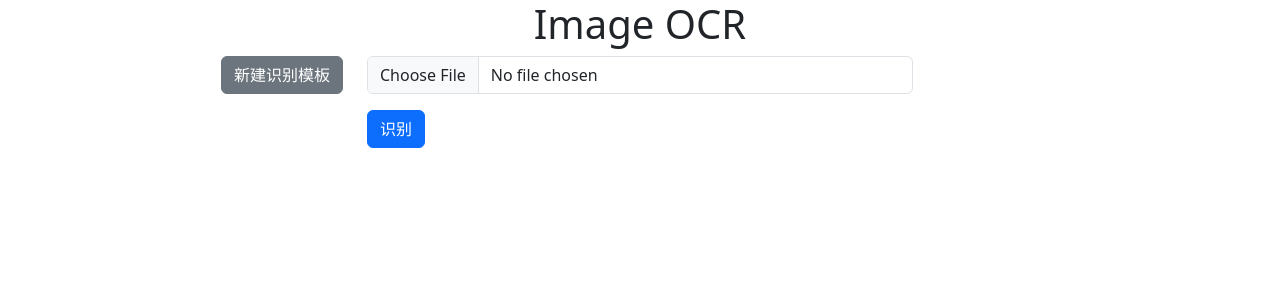
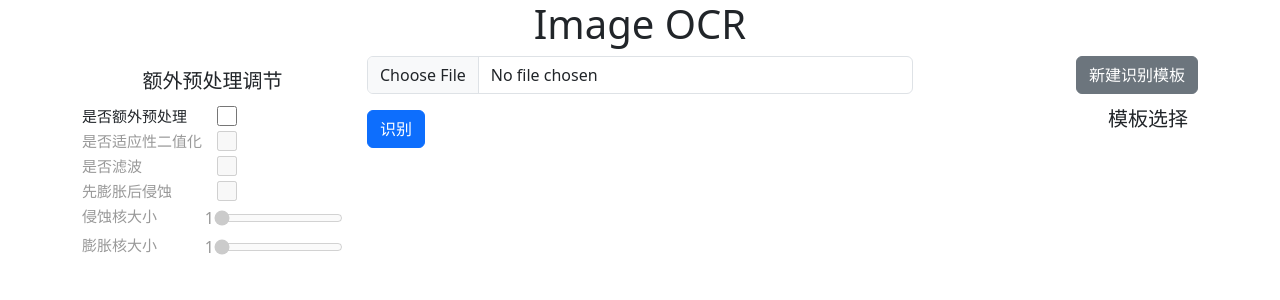
Before and after one commit to Catherine526940/OCR-certificate, a Flask app: page / in a window 1280 px wide. Shown: the top 300 px of the page. Run offline with Flask 3, Linux system fonts and the light colour scheme.

Commit message:
UPDATE: webpage 11.html ADD: Preprocessing framework

```diff
--- a/app/ImageOCR.py
+++ b/app/ImageOCR.py
@@ -29,7 +29,7 @@ class ImageOCR:
         return h, w, pd.DataFrame(template, columns=["name", "ltx", "lty", "rbx", "rby"])
 
     def recognize(self, image):
-        _, enhanced_image, angle = self.image_processor.processImage(image, self.template.iloc[:, 1:], (self.image_w, self.image_h))
+        _, enhanced_image, angle = self.image_processor.processImage(image, (self.image_w, self.image_h))
         result = self.getResult(enhanced_image, image.shape, angle)
         return result
 
--- a/app/app.py
+++ b/app/app.py
@@ -11,6 +11,7 @@ import io
 
 from ImageOCR import ImageOCR
 from EasyOCR import EasyOCR
+from ImageProcessing.preprocess import ImageProcessor
 
 app = Flask(__name__)
 ocr = ImageOCR("../ournet/weights/model_6.pth")
@@ -76,5 +77,11 @@ def change():
     ocr.changeMuban(name)
     return jsonify(name)
 
+@app.route('/api/processconfig')
+def setConfig():
+    config = json.loads(request.data)
+    image_new = ocr.image_processor.changeConfig(config)
+    return jsonify(image_new)
+
 if __name__ == "__main__":
     app.run(debug=True)
--- a/app/templates/11.html
+++ b/app/templates/11.html
@@ -21,13 +21,43 @@
             align-items: flex-end; /* 按钮浮动到右侧 */
         }
 
-        .button-column button {
+        .button-column .delete-button {
+            margin-left: 5px;
+        }
+        .button-column-row{
+            display: flex;
+            flex-direction: row;
             margin-bottom: 5px; /* 调整按钮之间的垂直间距 */
+        }
+        .button-column-row button{
             padding: 5px 10px; /* 调整按钮的内边距 */
             font-size: 14px; /* 调整按钮的字体大小 */
         }
-        .button-column button.delete-button {
-            margin-left: 5px;
+        .column-title{
+            height: 30px;
+            font-size: 20px;
+            line-height: 30px;
+            margin: 10px 0;
+        }
+        .title-right{
+            text-align: right;
+            padding-right: 10px;
+        }
+        .title-left{
+            text-align: center;
+        }
+        .preprocess-title{
+            font-size: 15px;
+            line-height: 20px;
+            margin-right: 5px;
+            width: 130px;
+        }
+        .preprocess-checkbox{
+            width: 20px;
+            height: 20px;
+        }
+        .preprocess-disabled{
+            color: #999;
         }
     </style>
 </head>
@@ -36,10 +66,37 @@
         <h1 id="pageTitle" class="text-center">Image OCR</h1>
         <div class="row">
             <div class="col-md-3">
-                <div class="button-column">
-                    <!-- 新建按钮 -->
-                    <a href="/new" class="btn btn-secondary">新建识别模板</a>
+                <form id="preprocessForm">
+                    <div class="column-title title-left">额外预处理调节</div>
+                    <div class="button-column-row">
+                        <label class="preprocess-title" for="use-preprocess">是否额外预处理</label>
+                        <input type="checkbox" class="preprocess-checkbox" id="use-preprocess">
                     </div>
+                    <div class="button-column-row preprocess-disabled">
+                        <label class="preprocess-title" for="use-binary">是否适应性二值化</label>
+                        <input type="checkbox" class="preprocess-checkbox" id="use-binary" disabled>
+                    </div>
+                    <div class="button-column-row preprocess-disabled">
+                        <label class="preprocess-title" for="use-filter">是否滤波</label>
+                        <input type="checkbox" class="preprocess-checkbox" id="use-filter" disabled>
+                    </div>
+                    <div class="button-column-row preprocess-disabled">
+                        <label class="preprocess-title" for="dilate-first">先膨胀后侵蚀</label>
+                        <input type="checkbox" class="preprocess-checkbox" id="dilate-first" min="1" max="8" disabled>
+                    </div>
+                    <div class="button-column-row preprocess-disabled">
+                        <label class="preprocess-title" for="erode-kernel">侵蚀核大小</label>
+                        <div id="label-erode-kernel">1</div>
+                        <input type="range" class="preprocess-range" id="erode-kernel" min="1" max="8" value="1"
+                               disabled oninput="changeValue('erode-kernel')">
+                    </div>
+                    <div class="button-column-row preprocess-disabled">
+                        <label class="preprocess-title" for="dilate-kernel">膨胀核大小</label>
+                        <div id="label-dilate-kernel">1</div>
+                        <input type="range" class="preprocess-range" id="dilate-kernel" min="1" max="8" value="1"
+                               disabled oninput="changeValue('dilate-kernel')">
+                    </div>
+                </form>
             </div>
             <div class="col-md-6">
                 <div class="row">
@@ -60,11 +117,14 @@
                 </div>
             </div>
             <div class="col-md-3">
+                <div class="button-column">
+                    <!-- 新建按钮 -->
+                    <a href="/new" class="btn btn-secondary">新建识别模板</a>
+                </div>
+                <div class="column-title title-right">模板选择</div>
                 <div id="documentButtons" class="button-column"></div>
             </div>
         </div>
-        <!-- 放置动态创建的按钮的区域 -->
-        <div id="documentButtons" class="button-column"></div>
     </div>
 
     <script>
@@ -72,6 +132,30 @@
         document.getElementById('imageInput').onchange = function() {
             processImage();
         };
+        document.getElementById('use-preprocess').onchange = (e)=>{
+            if(e.target.checked){
+                let nodes = document.getElementsByClassName("preprocess-disabled")
+                while(nodes.length !== 0){
+                    nodes[0].childNodes.forEach((item) => {
+                        if(item.nodeName === "INPUT"){
+                            item.disabled = false
+                        }
+                    })
+                    nodes[0].className = "button-column-row preprocess-enabled"
+                }
+            }
+            else{
+                let nodes = document.getElementsByClassName("preprocess-enabled")
+                while (nodes.length !== 0) {
+                    nodes[0].childNodes.forEach((item) => {
+                        if(item.nodeName === "INPUT"){
+                            item.disabled = true
+                        }
+                    })
+                    nodes[0].className = "button-column-row preprocess-disabled"
+                }
+            }
+        }
 
         function processImage() {
             var input = document.getElementById('imageInput');
@@ -107,10 +191,11 @@
                 alert('请选择图片文件.');
             }
         }
+        function changeValue(e){
+            document.getElementById(`label-${e}`).innerHTML = document.getElementById(e).value;
+        }
 
         window.onload = function() {
-
-
             var addedButtons = JSON.parse(localStorage.getItem('addedButtons')) || [];
 
             // 创建并显示所有已添加的按钮
@@ -130,7 +215,6 @@
                     })
                     .then(response => response.json())
                     .then(data => {
-                        console.log(data)
                         // 更新页面标题
                         document.getElementById('pageTitle').textContent = buttonInfo.name;
                     })
@@ -154,12 +238,16 @@
                     addedButtons = updatedButtons;
                 };
 
+                let newBtnRow = document.createElement("div");
+                newBtnRow.className = "button-column-row";
+
+
                 // 将新按钮和删除按钮添加到页面
-        documentButtonsDiv.appendChild(newButton);
-        documentButtonsDiv.appendChild(deleteButton);
+                newBtnRow.appendChild(newButton);
+                newBtnRow.appendChild(deleteButton);
+                documentButtonsDiv.appendChild(newBtnRow)
             });
         }
-
     </script>
 
 </body>
```
Also changed, not shown: ImageProcessing/PreprocessConfig.py (added, +29 -0 lines), ImageProcessing/preprocess.py (+64 -10 lines). Lines whose indentation alone changed are shown as unchanged.
